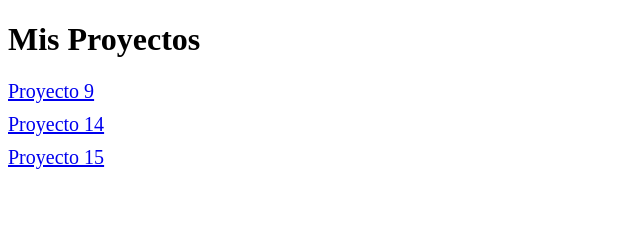
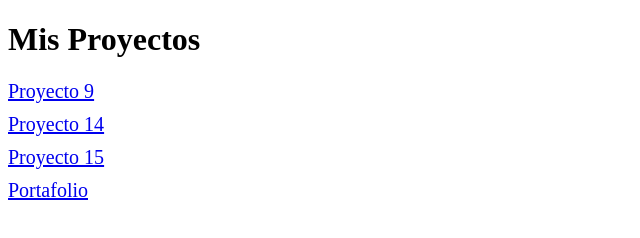
Before and after one commit to UrielNunez/WebAR, a plain HTML site: page index.html in a window 1280 px wide. Shown: the whole page, without its empty margins (0-640 px from the left). Drawn offline with Linux system fonts and the light colour scheme.

Commit message:
UpdateindexTest

```diff
--- a/index.html
+++ b/index.html
@@ -18,5 +18,9 @@
   <a href="../WebAR/15.UI & UX loading scanning/" style="display:block; margin:10px 0; font-size:20px;">
     Proyecto 15
   </a>
+
+   <a href="../WebAR/Portfolio WEBAR/" style="display:block; margin:10px 0; font-size:20px;">
+    Portafolio
+  </a>
 </body>
 </html>
```
